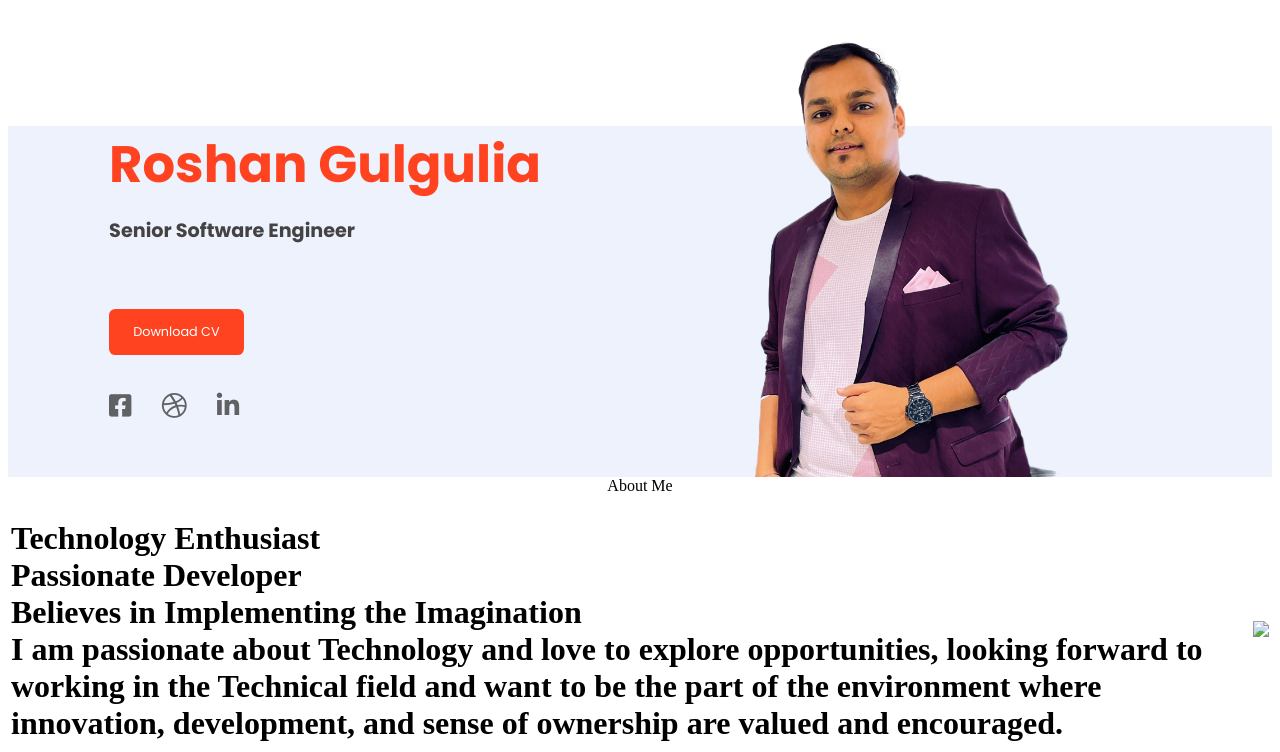
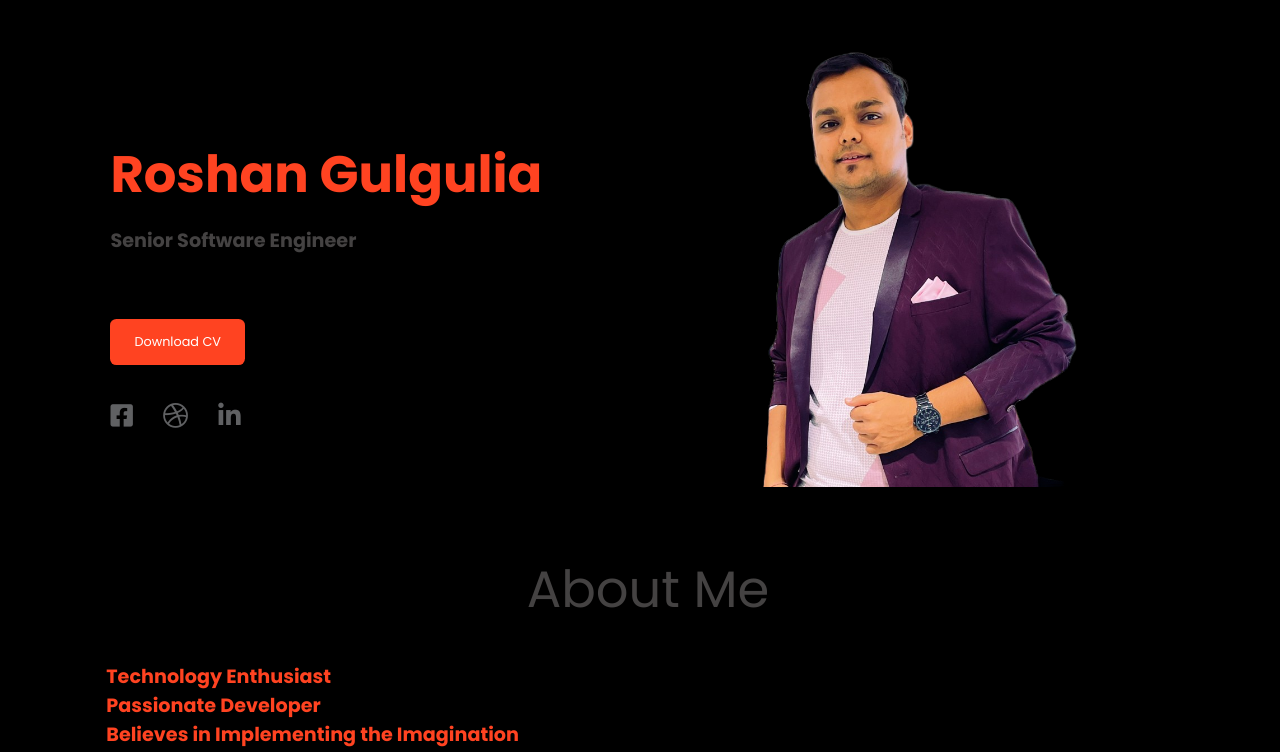
Before and after one commit to roshan3100/hello-world, a plain HTML site: page index.html in a window 1280 px wide. Shown: the top 752 px of the page. Drawn offline with Linux system fonts and the light colour scheme.

Commit message:
Update portfolio_style.css

```diff
--- a/portfolio_style.css
+++ b/portfolio_style.css
@@ -1,10 +1,43 @@
 @import url('https://fonts.googleapis.com/css2?family=Poppins:wght@400;500;600;700&display=swap');
 
-.hero{
+body{
     width: 100%;
     height: auto;
-    background: #edf2fc;
+    background: black;
     font-family: 'Poppins';
+    display: flex;
+}
+table{
+    width:100%;
+}
+
+table tr td{
+    width:50%;
+}
+table tr td img{
+
+    width: 100%;
+    height:50%;
+    object-fit: fill;
+}
+table tr td h1{
+    font-size: 1.5vw;
+    color: #444242;
+    margin-left: 15%;
+    margin-top: 5%;
+    text-align: justify;
+}
+
+span{
+    color: #ff4321;
+}
+caption{
+    margin-top: 5%;
+    font-size: 4vw;
+    color: #444242;
+}
+
+.hero{
     position: relative;
     padding-bottom: 4vw;
 }
```
